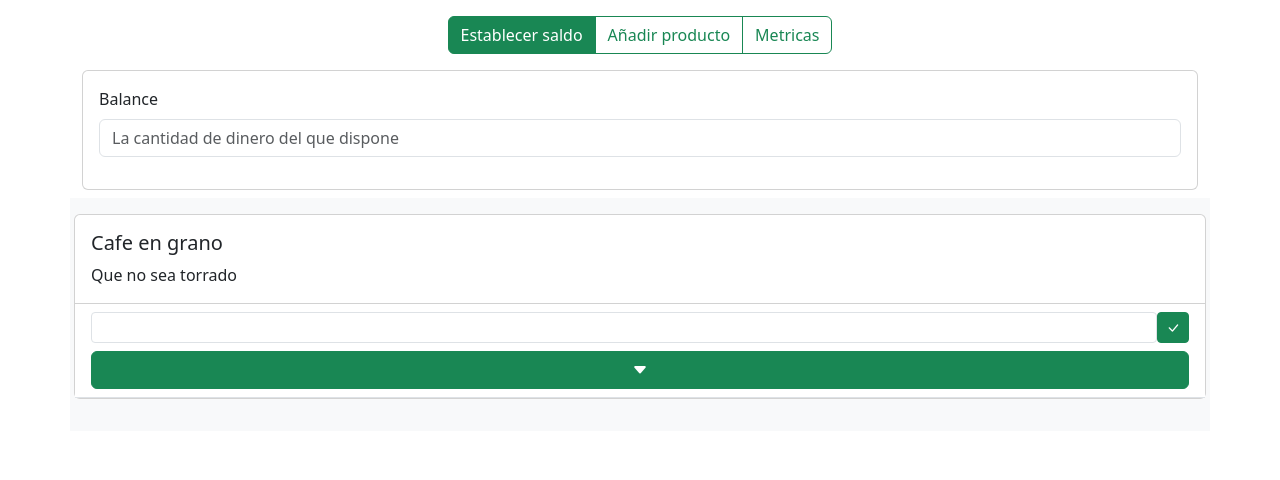
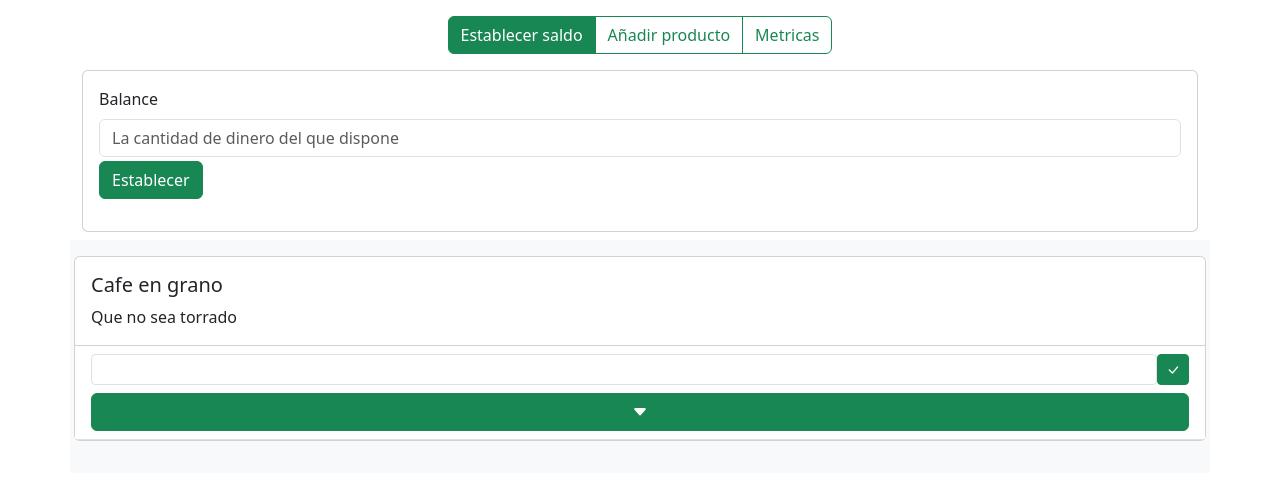
Before and after one commit to CiroMirkin/easyShoppingList_JS, a plain HTML site: page index.html in a window 1280 px wide. Both pictures are taken after a click on the radio button "Establecer saldo". Drawn offline with nearby package versions, Linux system fonts and the light colour scheme.

Commit message:
add: button in balance collapse

```diff
--- a/index.html
+++ b/index.html
@@ -39,6 +39,7 @@
                     <label for="balanceForm" class="form-label">Balance</label>
                     <input type="text" class="form-control" id="balanceForm"
                         placeholder="La cantidad de dinero del que dispone">
+                    <button class="mt-1 btn btn-success">Establecer</button>
                 </div>
             </div>
         </div>
```
